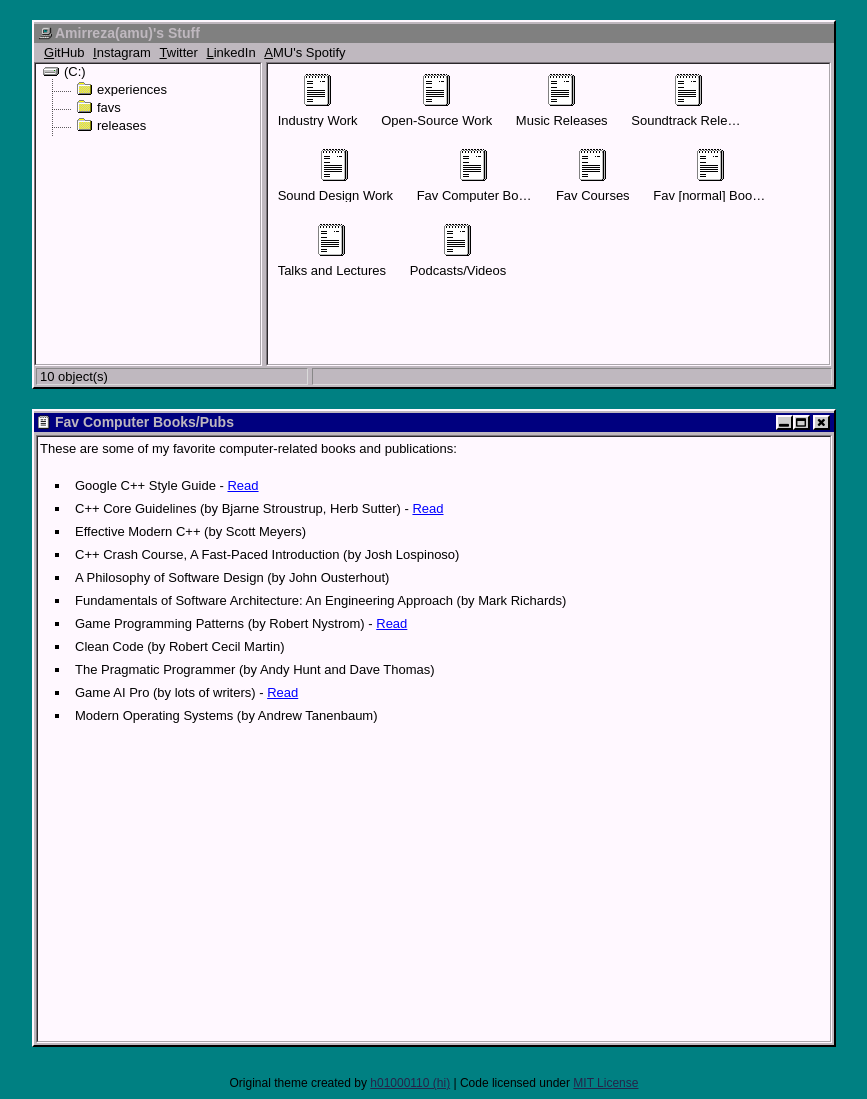
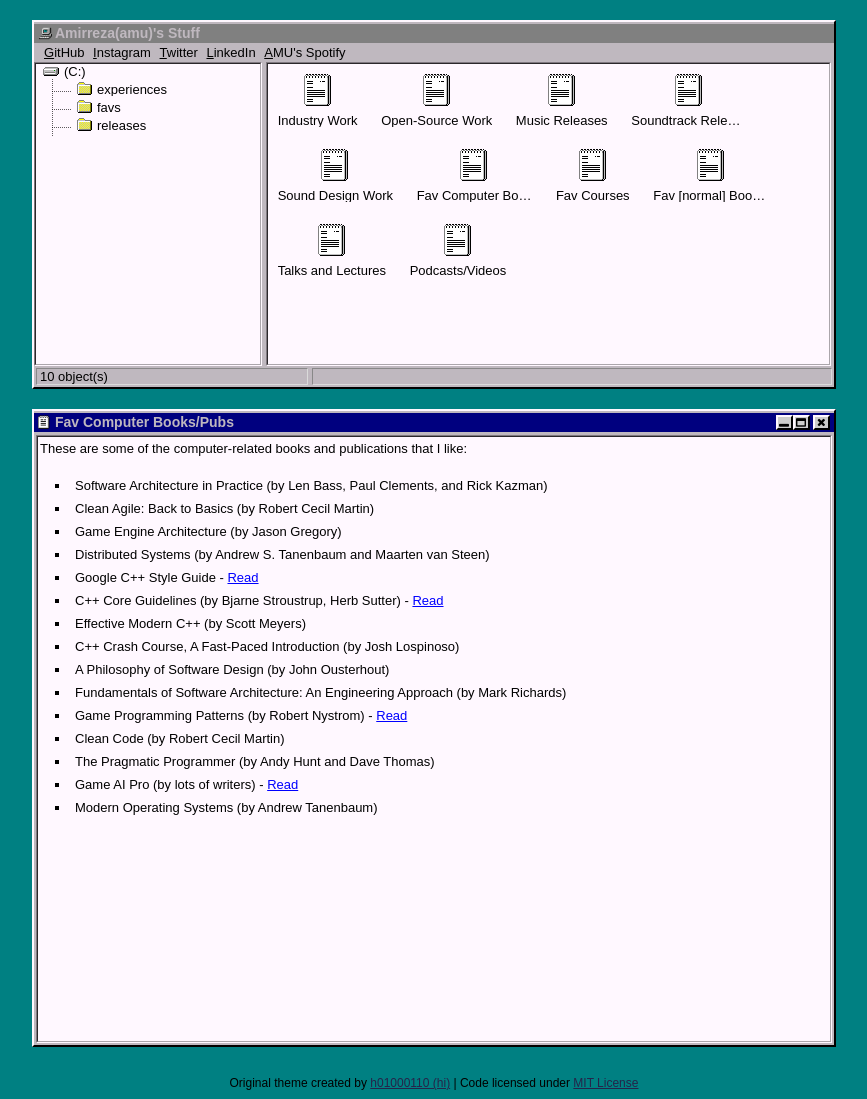
Before and after one commit to amuuu/amuuu.github.io, a Jekyll site: the page built from _posts/2017-06-31-fav-computer-books.md, in a window 1280 px wide. Shown: the whole page, without its empty margins (206-1073 px from the left). Built offline with Jekyll 4.4.1, drawn with Linux system fonts in a browser that asks for light colours.

Commit message:
Update 2017-06-31-fav-computer-books.md

```diff
--- a/_posts/2017-06-31-fav-computer-books.md
+++ b/_posts/2017-06-31-fav-computer-books.md
@@ -4,8 +4,12 @@ title: "Fav Computer Books/Pubs"
 tags: favs
 ---
 
-These are some of my favorite computer-related books and publications:
+These are some of the computer-related books and publications that I like:
 
+- Software Architecture in Practice (by Len Bass, Paul Clements, and Rick Kazman)
+- Clean Agile: Back to Basics (by Robert Cecil Martin)
+- Game Engine Architecture (by Jason Gregory)
+- Distributed Systems (by Andrew S. Tanenbaum and Maarten van Steen)
 - Google C++ Style Guide - [Read](https://google.github.io/styleguide/cppguide.html)
 - C++ Core Guidelines (by Bjarne Stroustrup, Herb Sutter) - [Read](https://isocpp.github.io/CppCoreGuidelines/CppCoreGuidelines)
 - Effective Modern C++ (by Scott Meyers)
```
